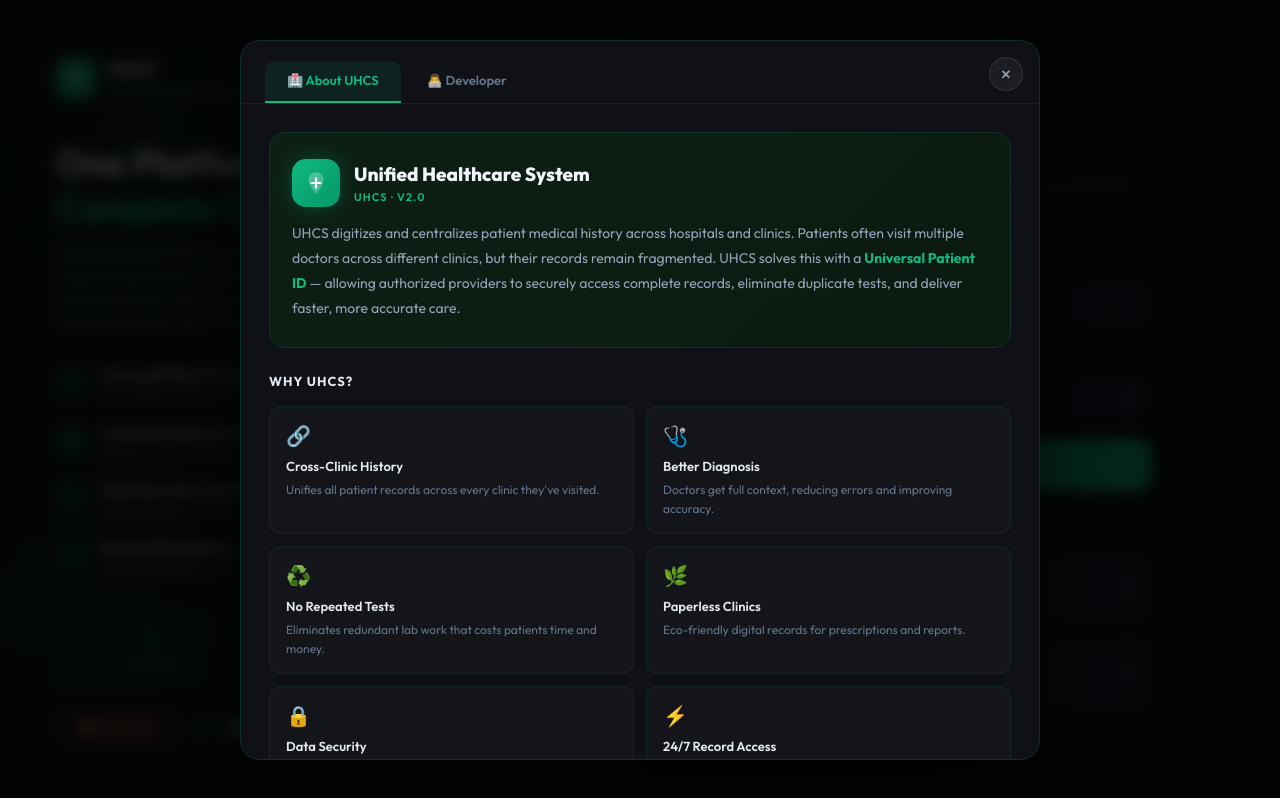
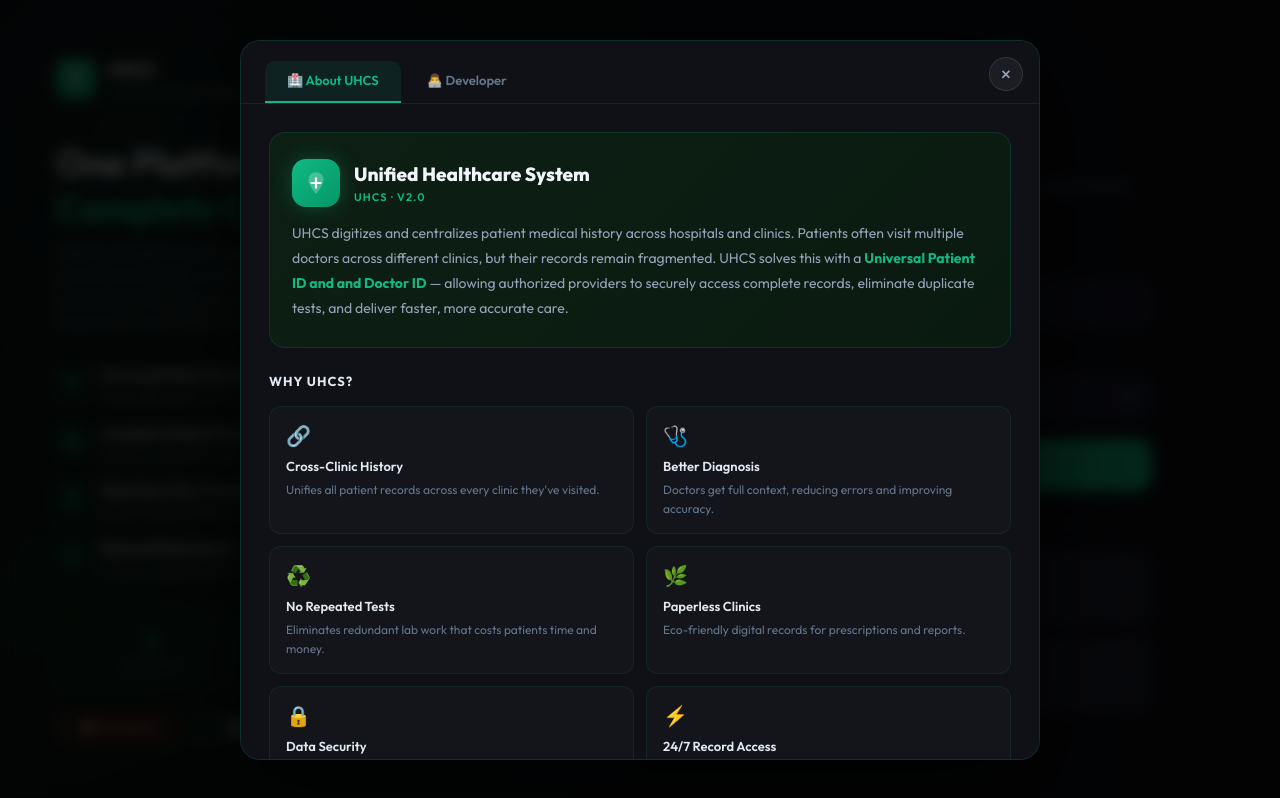
Before and after one commit to Nishikant4246/Unified-Health-Care-System, a React (Vite) app in the folder unified-healthcare-frontend/: page / in a window 1280 px wide. Both pictures are taken after a click on the button "🏥 About". Built offline with nearby package versions, Linux system fonts and the light colour scheme.

Commit message:
Updated some info from login page

```diff
--- a/unified-healthcare-frontend/src/pages/auth/Login.jsx
+++ b/unified-healthcare-frontend/src/pages/auth/Login.jsx
@@ -211,7 +211,7 @@ export default function Login() {
                   <p style={{ color: "#94a3b8", fontSize: 14, lineHeight: 1.8, margin: 0 }}>
                     UHCS digitizes and centralizes patient medical history across hospitals and clinics.
                     Patients often visit multiple doctors across different clinics, but their records remain
-                    fragmented. UHCS solves this with a <strong style={{ color: "#10b981" }}>Universal Patient ID</strong> — allowing
+                    fragmented. UHCS solves this with a <strong style={{ color: "#10b981" }}>Universal Patient ID and and Doctor ID</strong> — allowing
                     authorized providers to securely access complete records, eliminate duplicate tests,
                     and deliver faster, more accurate care.
                   </p>
```
